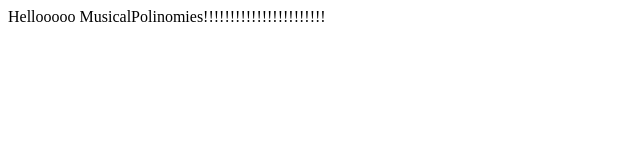
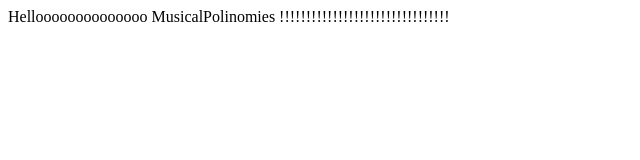
Before and after one commit to IDiPeru/MusicalPolinomies, a plain HTML site: page index.htm in a window 1280 px wide. Shown: the whole page, without its empty margins (0-640 px from the left). Drawn offline with Linux system fonts and the light colour scheme.

Commit message:
Update index.htm

```diff
--- a/index.htm
+++ b/index.htm
@@ -1,5 +1,3 @@
-<html>
-<body>
-Hellooooo MusicalPolinomies!!!!!!!!!!!!!!!!!!!!!!!
-</body>
-</html>
+<html><body>
+  Helloooooooooooooo MusicalPolinomies !!!!!!!!!!!!!!!!!!!!!!!!!!!!!!!!
+</body></html>
```
